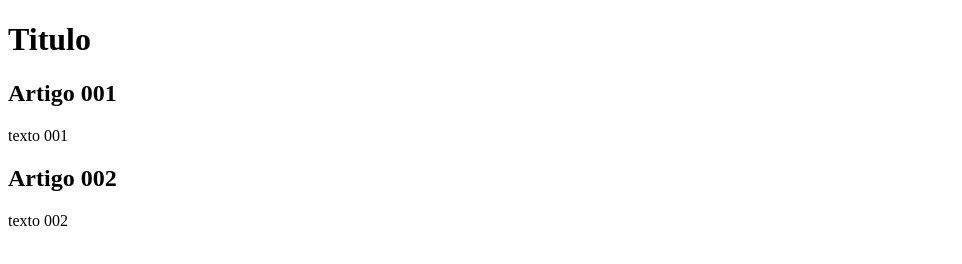
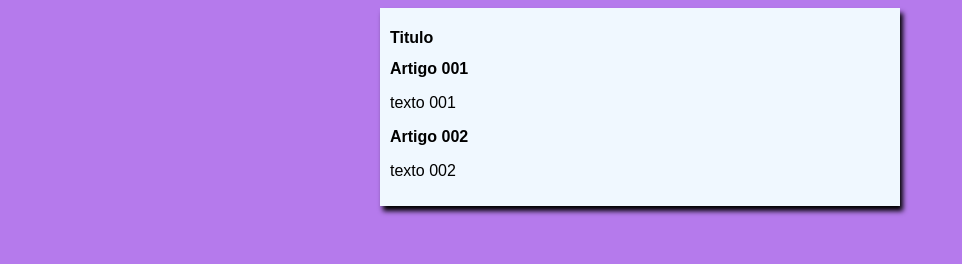
Before and after one commit to DiogoNagasse/site-teste, a plain HTML site: page index.html in a window 1280 px wide. Shown: the whole page, without its empty margins (0-962 px from the left). Drawn offline with Linux system fonts and the light colour scheme.

Commit message:
Design do site  ver1

```diff
--- a/index.html
+++ b/index.html
@@ -4,6 +4,7 @@
     <meta charset="UTF-8">
     <meta name="viewport" content="width=device-width, initial-scale=1.0">
     <title>Teste</title>
+    <link rel="stylesheet" href="style.css">
 </head>
 <body>
     <main>
--- /dev/null
+++ b/style.css
@@ -0,0 +1,12 @@
+*{font-family: Arial, Helvetica, sans-serif;
+font-size: 16px;}
+
+body { background-color: rgb(181, 122, 236);}
+
+main {
+    background-color: aliceblue ; width: 500px;
+    margin: auto;
+
+    padding: 10px;
+    box-shadow: 3px 5px 5px black
+}
```
